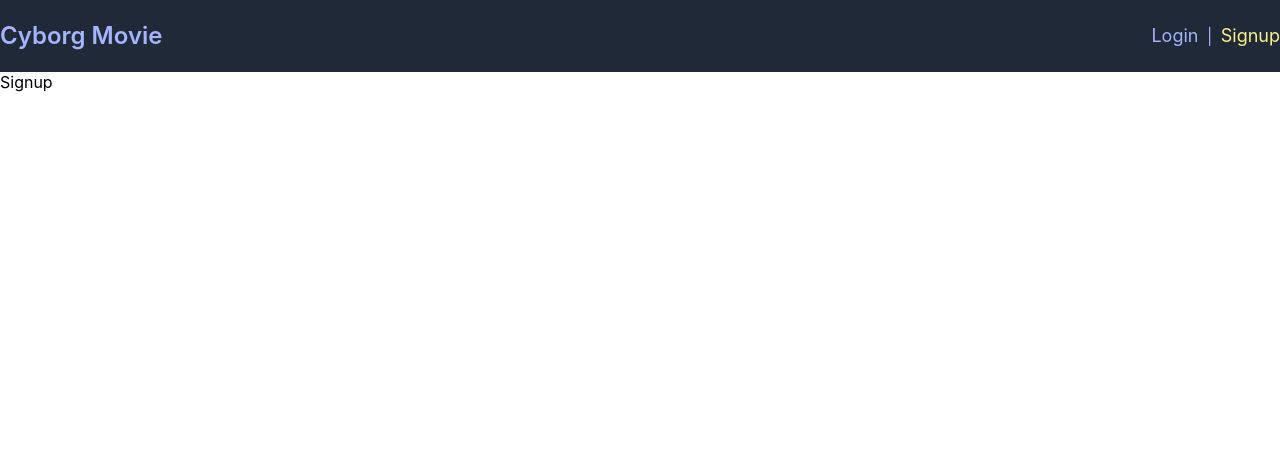
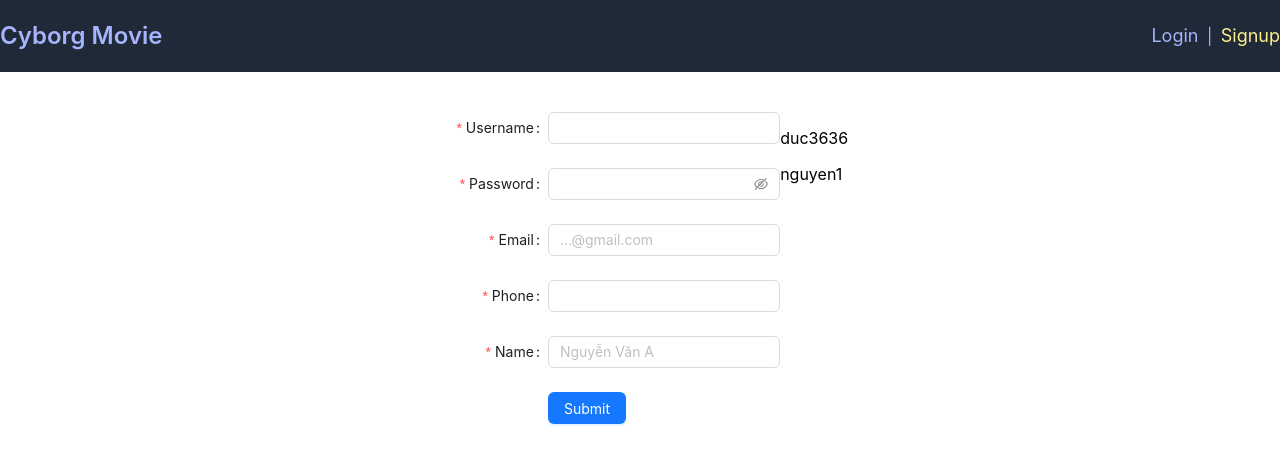
Before and after one commit to Yos3ph43/MovieBooking, a React (Create React App) app: page /signup in a window 1280 px wide. Shown: the top 464 px of the page. Built offline with nearby package versions, Linux system fonts and the light colour scheme.

Commit message:
signup conti

```diff
--- a/src/features/Login/Signup.jsx
+++ b/src/features/Login/Signup.jsx
@@ -1,7 +1,116 @@
+import { Button, Input, Form } from "antd";
 import React from "react";
 
 const Signup = () => {
-  return <div>Signup</div>;
+  const handleAddMember = (value) => {
+    console.log(value);
+  };
+  return (
+    <div className="container ">
+      <div className="flex justify-center mt-10">
+        <Form
+          name="basic"
+          labelCol={{
+            span: 8,
+          }}
+          wrapperCol={{
+            span: 16,
+          }}
+          initialValues={{
+            remember: true,
+          }}
+          onFinish={handleAddMember}
+          autoComplete="off"
+        >
+          <Form.Item
+            label="Username"
+            name="taiKhoan"
+            rules={[
+              {
+                required: true,
+                message: "Please input your username!",
+              },
+            ]}
+          >
+            <Input />
+          </Form.Item>
+
+          <Form.Item
+            label="Password"
+            name="matKhau"
+            rules={[
+              {
+                required: true,
+                message: "Please input your password!",
+              },
+            ]}
+          >
+            <Input.Password />
+          </Form.Item>
+          <Form.Item
+            label="Email"
+            name="email"
+            rules={[
+              {
+                required: true,
+                message: "Please input your email!",
+              },
+            ]}
+          >
+            <Input placeholder="...@gmail.com" />
+          </Form.Item>
+          <Form.Item
+            label="Phone"
+            name="soDt"
+            rules={[
+              {
+                required: true,
+                message: "Please input your phone number!",
+              },
+            ]}
+          >
+            <Input />
+          </Form.Item>
+          {/* group number hidden  */}
+          <Form.Item
+            hidden="false"
+            label="Group number"
+            name="maNhom"
+            initialValue="GP10"
+          >
+            <Input disabled={true} />
+          </Form.Item>
+          <Form.Item
+            label="Name"
+            name="hoTen"
+            rules={[
+              {
+                required: true,
+                message: "Please input your name!",
+              },
+            ]}
+          >
+            <Input placeholder="Nguyễn Văn A" />
+          </Form.Item>
+
+          <Form.Item
+            wrapperCol={{
+              offset: 8,
+              span: 16,
+            }}
+          >
+            <Button type="primary" htmlType="submit">
+              Submit
+            </Button>
+          </Form.Item>
+        </Form>
+        <div>
+          <p>duc3636</p>
+          <p>nguyen1</p>
+        </div>
+      </div>
+    </div>
+  );
 };
 
 export default Signup;
```
